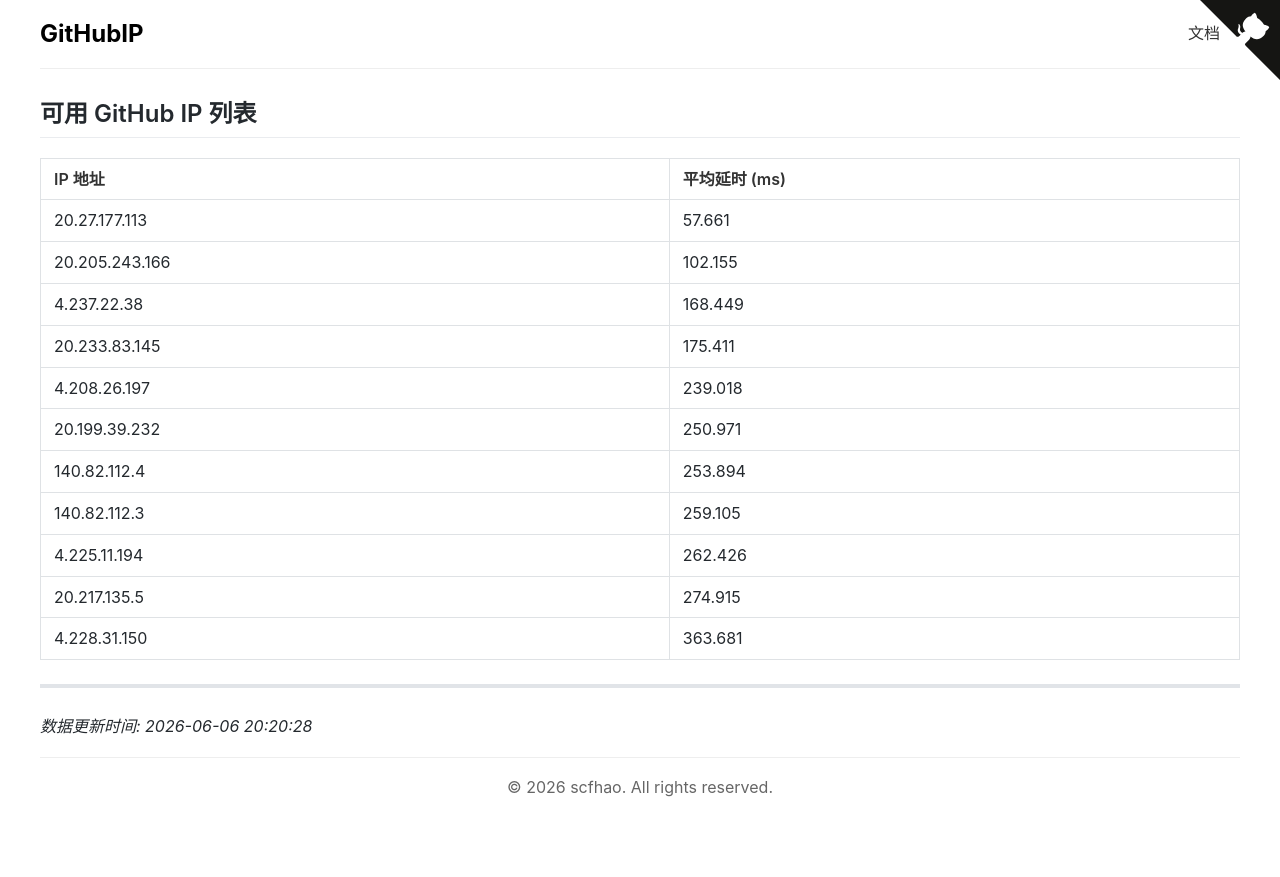
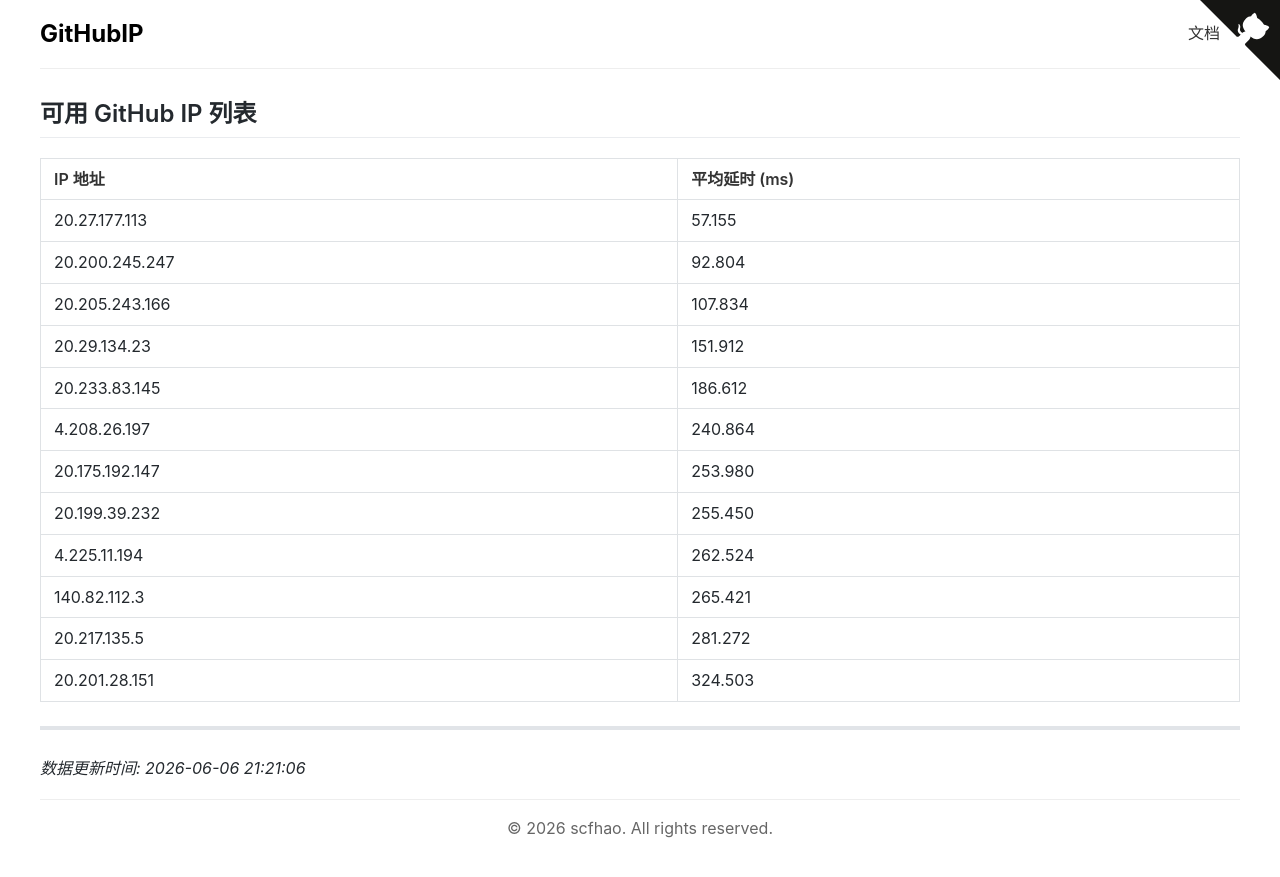
Before and after one commit to scfhao/GitHubIP, a Jekyll site: the page built from index.md, in a window 1280 px wide. Shown: the top 877 px of the page. Built offline with Jekyll 4.4.1, drawn with Linux system fonts in a browser that asks for light colours.

Commit message:
自动脚本执行 - 2026-06-06 21:21:06

```diff
--- a/index.md
+++ b/index.md
@@ -1,25 +1,26 @@
 ---
 layout: home
 title: GitHub IP 列表
-date: 2026-06-06 20:20:28
+date: 2026-06-06 21:21:06
 ---
 
 ## 可用 GitHub IP 列表
 
 | IP 地址 | 平均延时 (ms) |
 |---------|--------------|
-| 20.27.177.113 | 57.661 |
-| 20.205.243.166 | 102.155 |
-| 4.237.22.38 | 168.449 |
-| 20.233.83.145 | 175.411 |
-| 4.208.26.197 | 239.018 |
-| 20.199.39.232 | 250.971 |
-| 140.82.112.4 | 253.894 |
-| 140.82.112.3 | 259.105 |
-| 4.225.11.194 | 262.426 |
-| 20.217.135.5 | 274.915 |
-| 4.228.31.150 | 363.681 |
+| 20.27.177.113 | 57.155 |
+| 20.200.245.247 | 92.804 |
+| 20.205.243.166 | 107.834 |
+| 20.29.134.23 | 151.912 |
+| 20.233.83.145 | 186.612 |
+| 4.208.26.197 | 240.864 |
+| 20.175.192.147 | 253.980 |
+| 20.199.39.232 | 255.450 |
+| 4.225.11.194 | 262.524 |
+| 140.82.112.3 | 265.421 |
+| 20.217.135.5 | 281.272 |
+| 20.201.28.151 | 324.503 |
 
 ---
 
-*数据更新时间: 2026-06-06 20:20:28*
+*数据更新时间: 2026-06-06 21:21:06*
```
